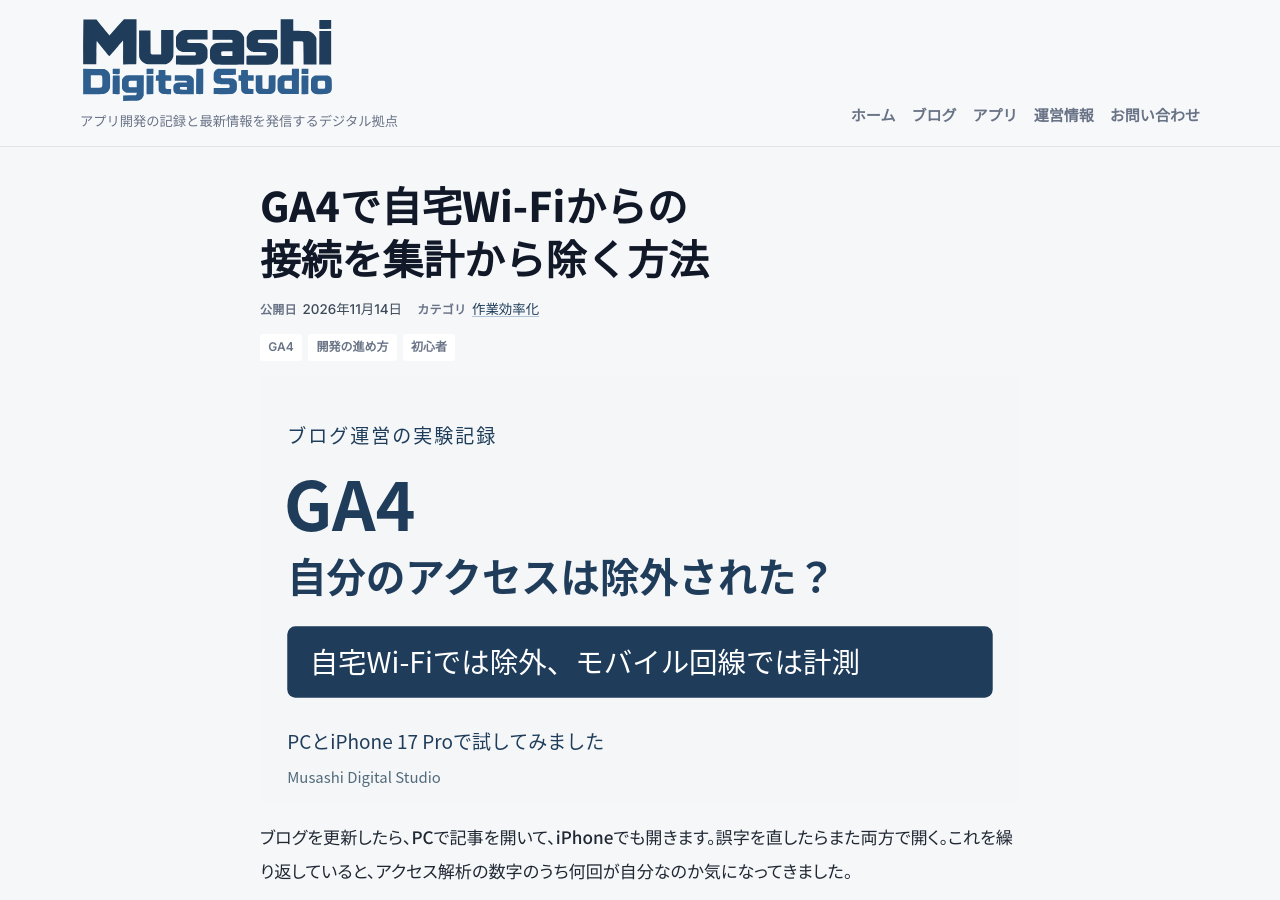
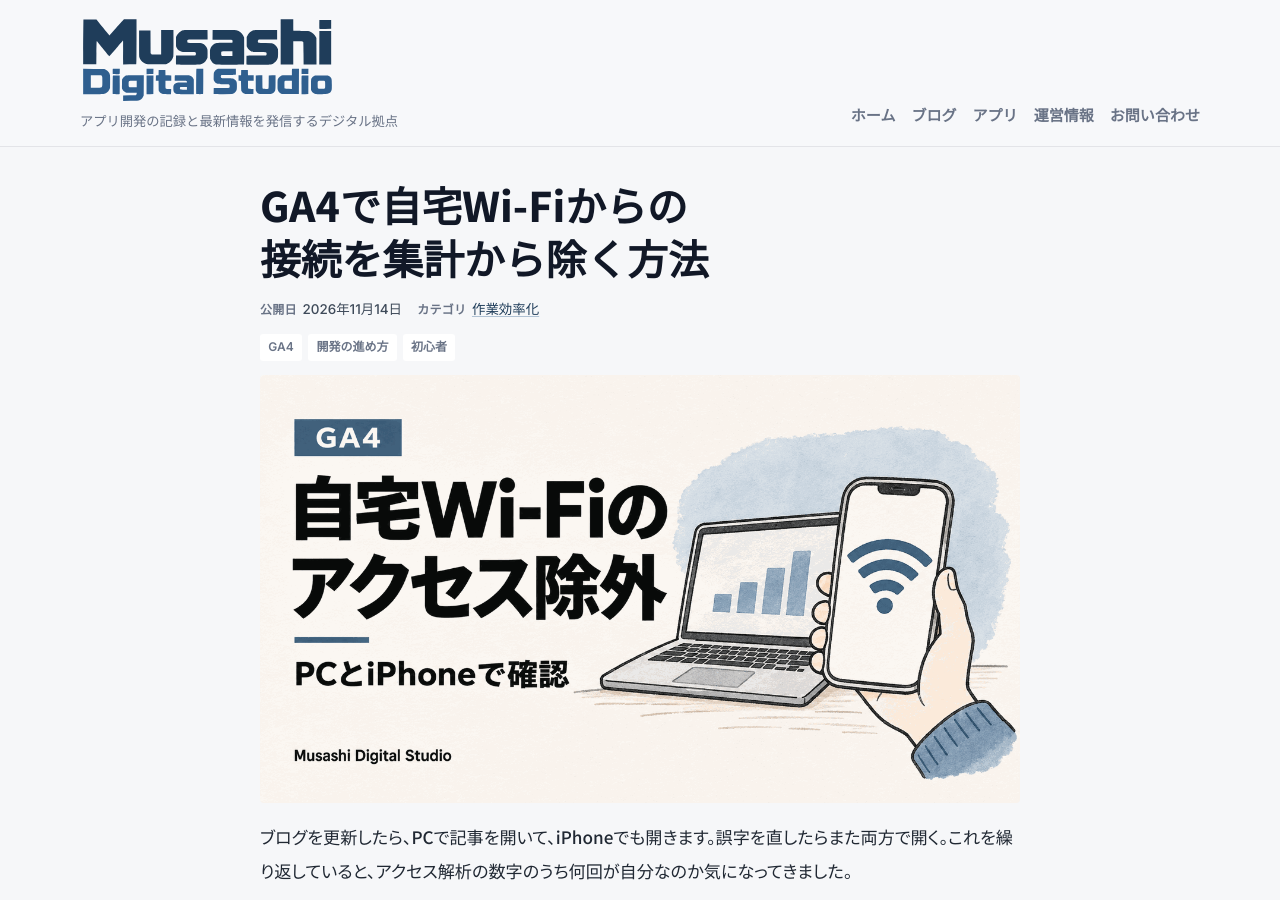
Before and after one commit to yasuhiro-toyoda/yasuhiro-toyoda.github.io, a Jekyll site: the page built from _posts/2026/11/2026-11-14-ga4-exclude-own-traffic.md, in a window 1280 px wide and 900 px high. Built offline with Jekyll 4.4.1, drawn with Linux system fonts in a browser that asks for light colours.

Commit message:
GA4記事のアイキャッチを既存記事のデザインにそろえる

```diff
--- a/_posts/2026/11/2026-11-14-ga4-exclude-own-traffic.md
+++ b/_posts/2026/11/2026-11-14-ga4-exclude-own-traffic.md
@@ -8,8 +8,8 @@ tags:
   - ga4
   - workflow
   - beginner
-thumbnail: /assets/images/blog/2026-11-14-ga4-exclude-own-traffic/experience-thumbnail.svg
-thumbnail_alt: "GA4のリアルタイムの結果。自宅Wi-Fiでは除外され、モバイル回線では計測された"
+thumbnail: /assets/images/blog/2026-11-14-ga4-exclude-own-traffic/thumbnail.png
+thumbnail_alt: "GA4で自宅Wi-Fiのアクセス除外を確認。ノートPCと、Wi-Fiマークを表示したiPhoneのイラスト"
 excerpt: "最も熱心な読者である私のアクセス（動作確認）がGA4では集計されてしまっていたので、自宅のIPを登録し、PCとiPhoneで開いたあと、最後にiPhoneのWi-Fiを切ってみました。"
 ---
 
```
Also changed, not shown: assets/images/blog/2026-11-14-ga4-exclude-own-traffic/thumbnail.png (added).
